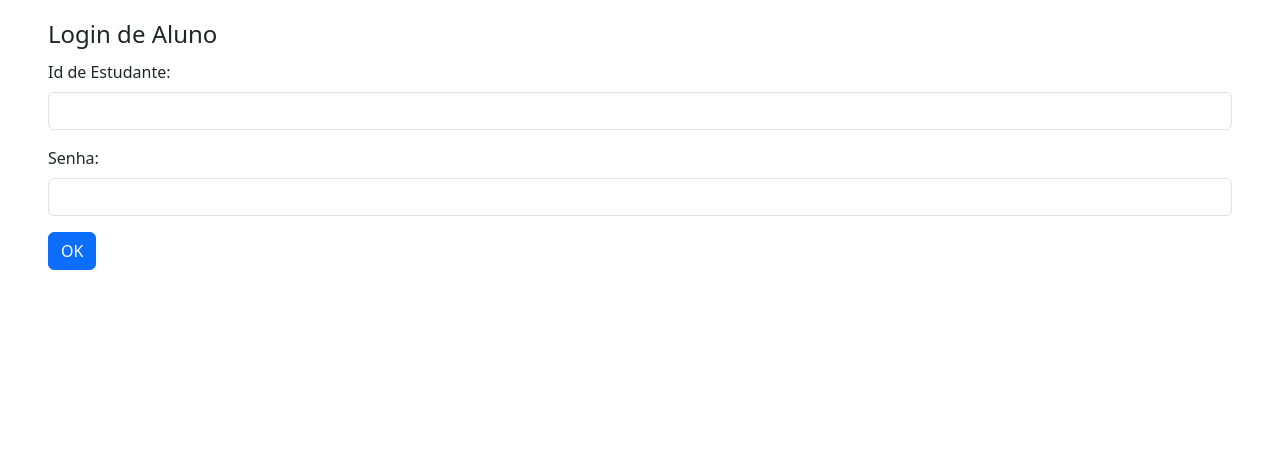
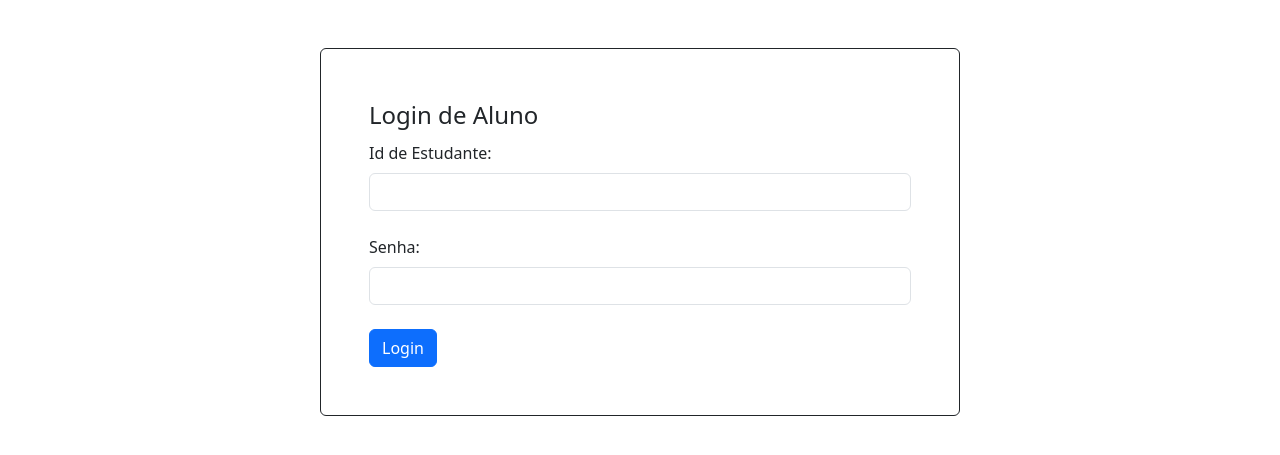
Before and after one commit to Rafael-Benicio/django_prova_fundamental, a Django app: page / in a window 1280 px wide. Shown: the top 455 px of the page. Run offline with Django 5.2, Linux system fonts and the light colour scheme; parts of the project's set-up code (start-up, migrations or seed data) failed here and were passed over.

Commit message:
style: adiciona formatação via bootstrap

```diff
--- a/school_test/templates/school_test/login.html
+++ b/school_test/templates/school_test/login.html
@@ -8,7 +8,8 @@
     <title>Login</title>
 </head>
 <body>
-    <form class="mx-5 mt-3" action="{% url 'school_test:validate' %}" method="post">
+    <form class="d-flex justify-content-center my-5 " action="{% url 'school_test:validate' %}" method="post">
+        <div class="w-50 border rounded border-dark p-5">
             <legend >Login de Aluno</legend>
             <fieldset>
                 {% csrf_token %}
@@ -17,16 +18,17 @@
                         {{ error_message }}
                     </div>
                 {% endif %}
-            <div class="mb-3">
+                <div class="form-outline mb-4">
                     <label class="form-label" for="id_student">Id de Estudante: </label>
                     <input class="form-control" id="id_student" type="text" name="id_student" value="{{current_id}}">
                 </div>
-            <div class="mb-3">
+                <div class="form-outline mb-4">
                     <label class="form-label" for="password">Senha: </label>
                     <input class="form-control" id="password" type="password" name="password" value="{{current_password}}">
                 </div>
-            <input class="btn btn-primary" type="submit" value="OK">
+                <input class="btn btn-primary" type="submit" value="Login">
             </fieldset>
+        </div>
      </form>
 </body>
 </html>
--- a/school_test/templates/school_test/test.html
+++ b/school_test/templates/school_test/test.html
@@ -8,9 +8,9 @@ integrity="sha384-T3c6CoIi6uLrA9TneNEoa7RxnatzjcDSCmG1MXxSR1GAsXEV/Dwwykc2MPK8M2
      <title>Prova</title>
 </head>
 <body>
-     <div class="mx-3">
-          <legend>{{test.name}}</legend>
-          <legend>{{test.subject}}</legend>
+     <div class="mx-5">
+          <h1>{{test.name}}</h1>
+          <h3>{{test.subject}}</h3>
           <form action="{% url 'school_test:result' %}" method="post">
                </fieldset>
                     <input type="hidden" id="id_studet" name="id_student" value="{{test.id_student}}">
```
Lines whose indentation alone changed are shown as unchanged.
